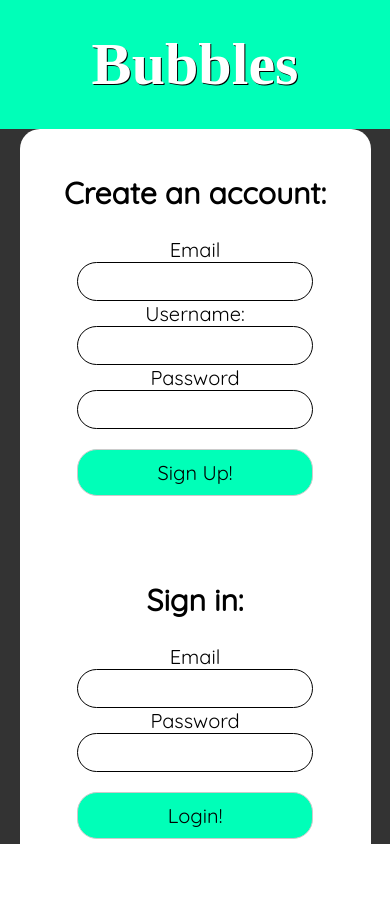
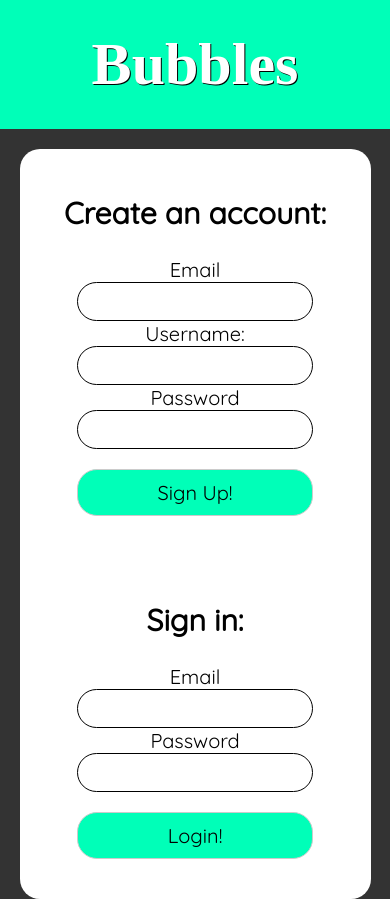
Before and after one commit to RyanMayWebdev/Project3, a React (Create React App) app: page / in a window 390 px wide. Built offline with nearby package versions, Linux system fonts and the light colour scheme; no server answers; the database is empty; a web font is replaced by a local one.

Commit message:
Fix mobile login form issue

```diff
--- a/src/styles/App.css
+++ b/src/styles/App.css
@@ -69,7 +69,7 @@ h1 {
     background-color: #333333;
     display: flex;
     flex-direction: column;
-    height: 100vh;
+    min-height: 100vh;
     justify-content: space-between;
 }
 
@@ -96,6 +96,7 @@ header {
     background-color: #00ffb8;
     display: flex;
     justify-content: space-around;
+    margin-bottom: 1rem;
 }
 
 .headerWrapper {
```
